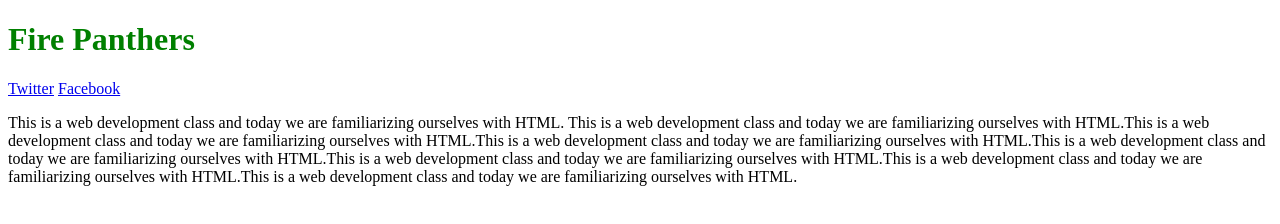
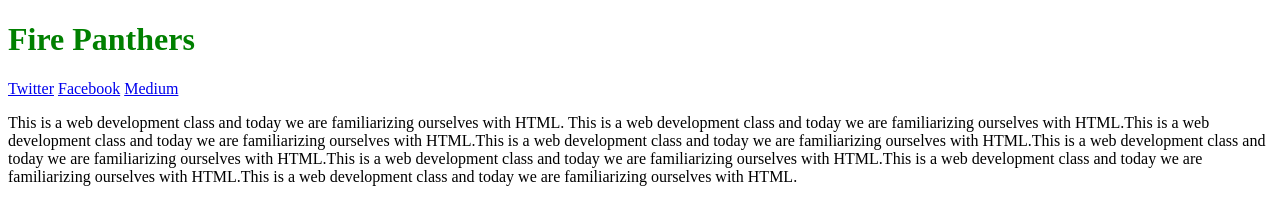
Before and after one commit to wamaerose98-netizen/fire-_panthers-_portfolio, a plain HTML site: page index.html in a window 1280 px wide. Drawn offline with Linux system fonts and the light colour scheme.

Commit message:
This is the commit message

```diff
--- a/index.html
+++ b/index.html
@@ -10,6 +10,8 @@
 	<h1>Fire Panthers</h1>
 	<a href="https://x.com">Twitter</a>
 	<a href="https://www.facebook.com/profile.php?id=61565009172951">Facebook</a>
+    <a href="https://medium.com/">Medium</a>
+
 	<p>This is a web development class and today we are familiarizing ourselves with HTML. This is a web development class and today we are familiarizing ourselves with HTML.This is a web development class and today we are familiarizing ourselves with HTML.This is a web development class and today we are familiarizing ourselves with HTML.This is a web development class and today we are familiarizing ourselves with HTML.This is a web development class and today we are familiarizing ourselves with HTML.This is a web development class and today we are familiarizing ourselves with HTML.This is a web development class and today we are familiarizing ourselves with HTML.</p>
 </body>
 </html>
```
